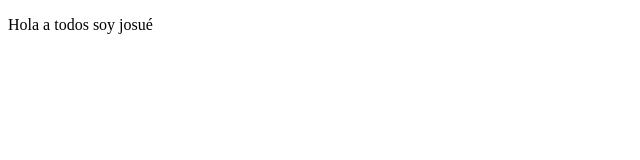
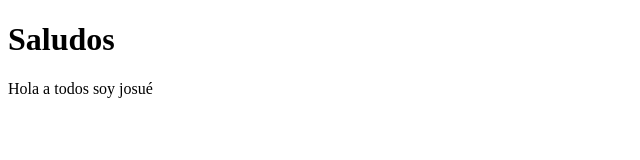
Before and after one commit to marisolgirls/repaso, a plain HTML site: page index.html in a window 1280 px wide. Shown: the whole page, without its empty margins (0-640 px from the left). Drawn offline with Linux system fonts and the light colour scheme.

Commit message:
primer commit en josue

```diff
--- a/index.html
+++ b/index.html
@@ -6,6 +6,8 @@
     <title>Document</title>
   </head>
   <body>
+    <h1>Saludos</h1>
     <p>Hola a todos soy josué</p>
+
   </body>
 </html>
```
